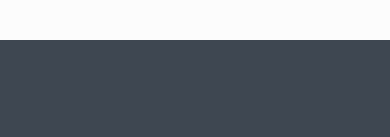
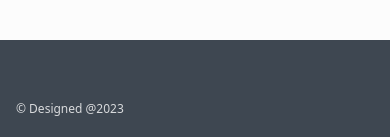
Before and after one commit to cmoutella/next-portfolio, a Next.js app: page / in a window 390 px wide. Shown: the part 1409-1546 px from the top of the page. Built offline with nearby package versions, Linux system fonts and the light colour scheme.

Commit message:
fix(Footer): fix copyright

```diff
--- a/src/components/Footer.tsx
+++ b/src/components/Footer.tsx
@@ -3,8 +3,8 @@ import Signature from "./Signature";
 const Footer = () => {
   return (
     <div className="bg-gray-light text-white h-[100px] py-[30px]">
-      <div className="container relative">
-        <div className="text-[12px] translate-y-[30px] hidden sm:block">
+      <div className="container relative px-[16px] lg:px-none">
+        <div className="text-[12px] translate-y-[30px] opacity-80 md:opacity-100">
           &copy; Designed @2023
         </div>
       </div>
```
